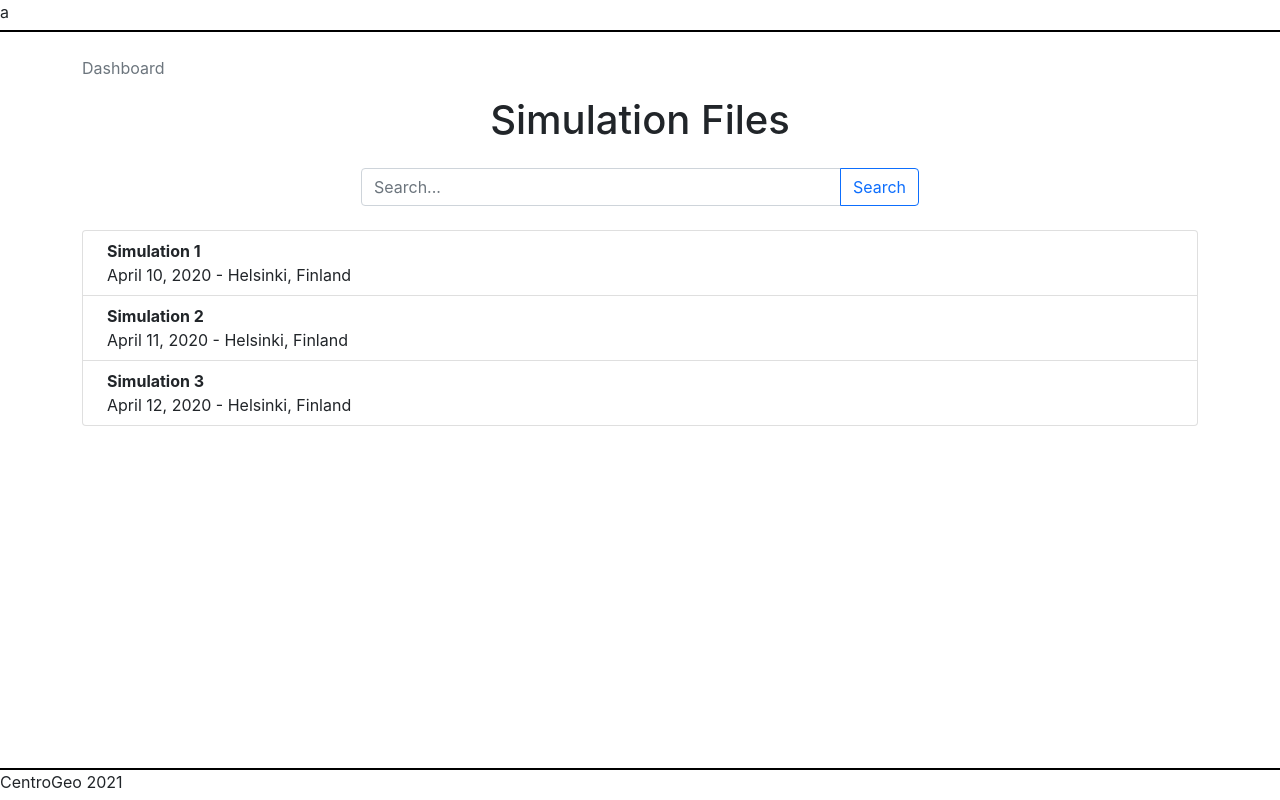
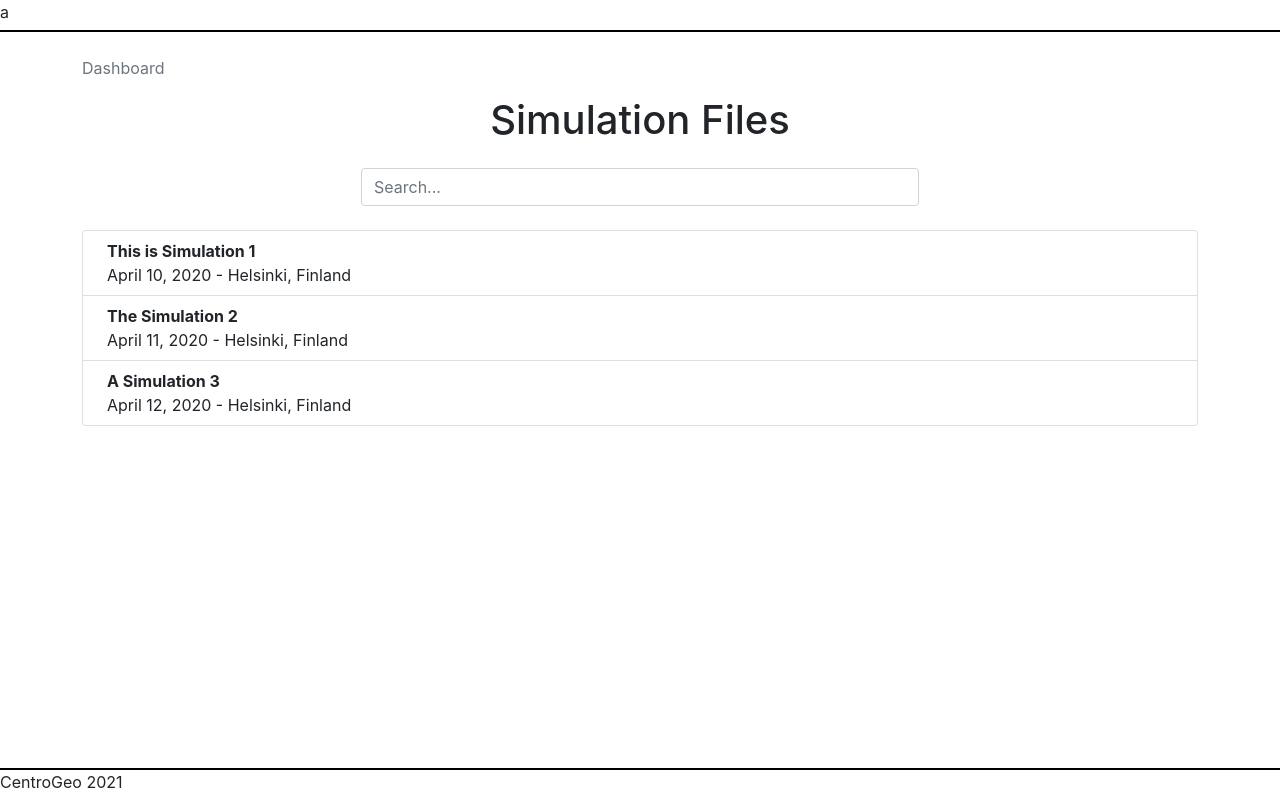
Before and after one commit to Daniar96/react-sumo-front, a React (Create React App) app: page /dashboard in a window 1280 px wide. Built offline with nearby package versions, Linux system fonts and the light colour scheme.

Commit message:
Filter the displayed simulations based on the search query

```diff
--- a/src/components/pages/dashboard/dashboard.jsx
+++ b/src/components/pages/dashboard/dashboard.jsx
@@ -1,27 +1,33 @@
+import { useState } from "react";
 import { Link } from "react-router-dom";
 
 const simulations = [
   {
     id: "1",
-    name: "Simulation 1",
+    name: "This is Simulation 1",
     date: "April 10, 2020",
     location: "Helsinki, Finland",
   },
   {
     id: "2",
-    name: "Simulation 2",
+    name: "The Simulation 2",
     date: "April 11, 2020",
     location: "Helsinki, Finland",
   },
   {
     id: "3",
-    name: "Simulation 3",
+    name: "A Simulation 3",
     date: "April 12, 2020",
     location: "Helsinki, Finland",
   },
 ];
 
-const simulationsList = simulations.map((sim) => (
+export const DashboardPage = () => {
+  const [search, setSearch] = useState("");
+
+  const simulationsList = simulations
+    .filter((sim) => sim.name.toLowerCase().includes(search.toLowerCase()))
+    .map((sim) => (
       <Link
         to={`/sim/${sim.id}`}
         className="list-group-item list-group-item-action"
@@ -34,16 +40,21 @@ const simulationsList = simulations.map((sim) => (
       </Link>
     ));
 
-export const DashboardPage = () => (
+  return (
     <div className="container my-4">
       <ol className="breadcrumb">
         <li className="breadcrumb-item active">Dashboard</li>
       </ol>
       <h1 className="text-center mb-4">Simulation Files</h1>
       <div className="input-group mx-auto mb-4 w-50">
-      <input type="text" className="form-control" placeholder="Search..." />
-      <button className="btn btn-outline-primary">Search</button>
+        <input
+          type="text"
+          className="form-control"
+          placeholder="Search..."
+          onChange={(event) => setSearch(event.target.value)}
+        />
       </div>
       <div className="list-group">{simulationsList}</div>
     </div>
   );
+};
--- a/src/components/pages/simulation/simulation.jsx
+++ b/src/components/pages/simulation/simulation.jsx
@@ -25,7 +25,7 @@ export const SimulationPage = ({ match }) => {
         <li className="breadcrumb-item active">Simulation {match.params.id}</li>
       </ol>
       <h1 className="text-center mb-4">Simulation {match.params.id}</h1>
-      <div className="mb-4">
+      <div className="mb-4 card">
         <SylvereyeRoadNetwork
           setProps={setProps}
           edges_data={[]}
```
Lines whose indentation alone changed are shown as unchanged.
